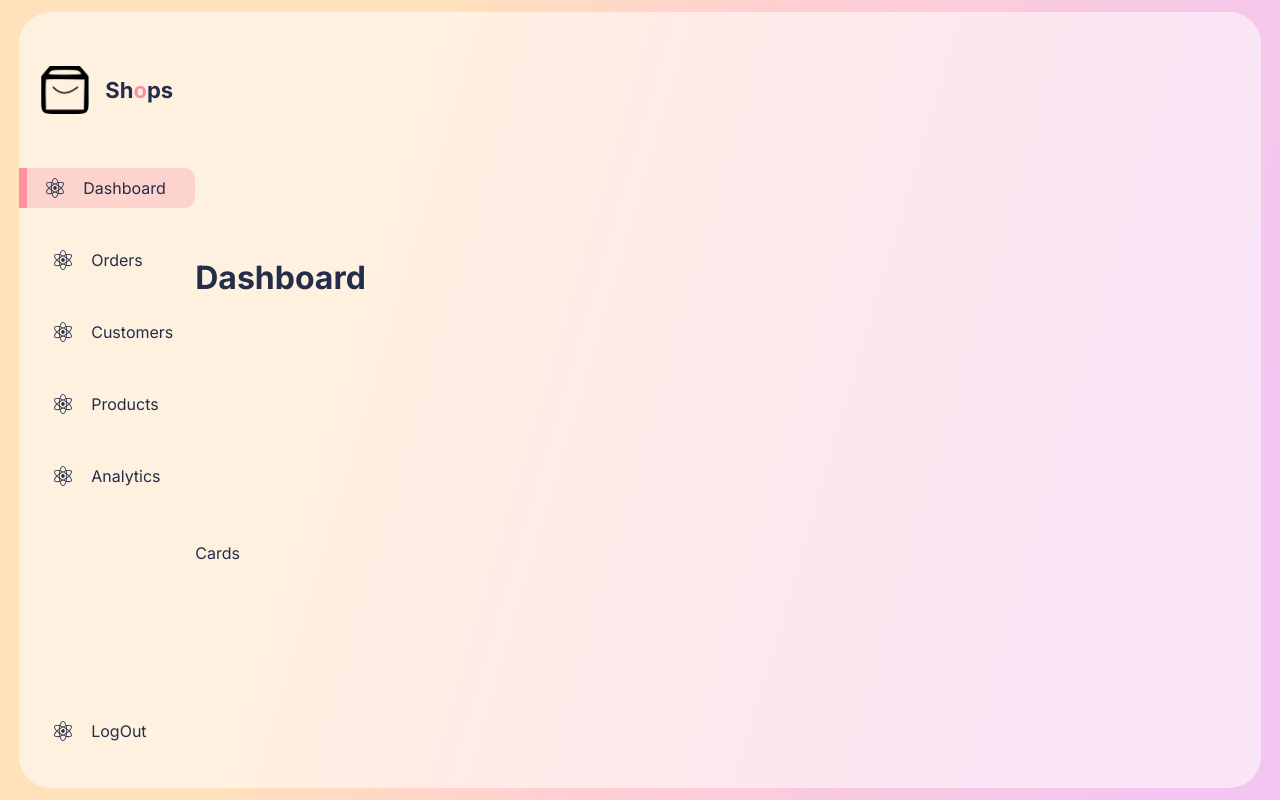
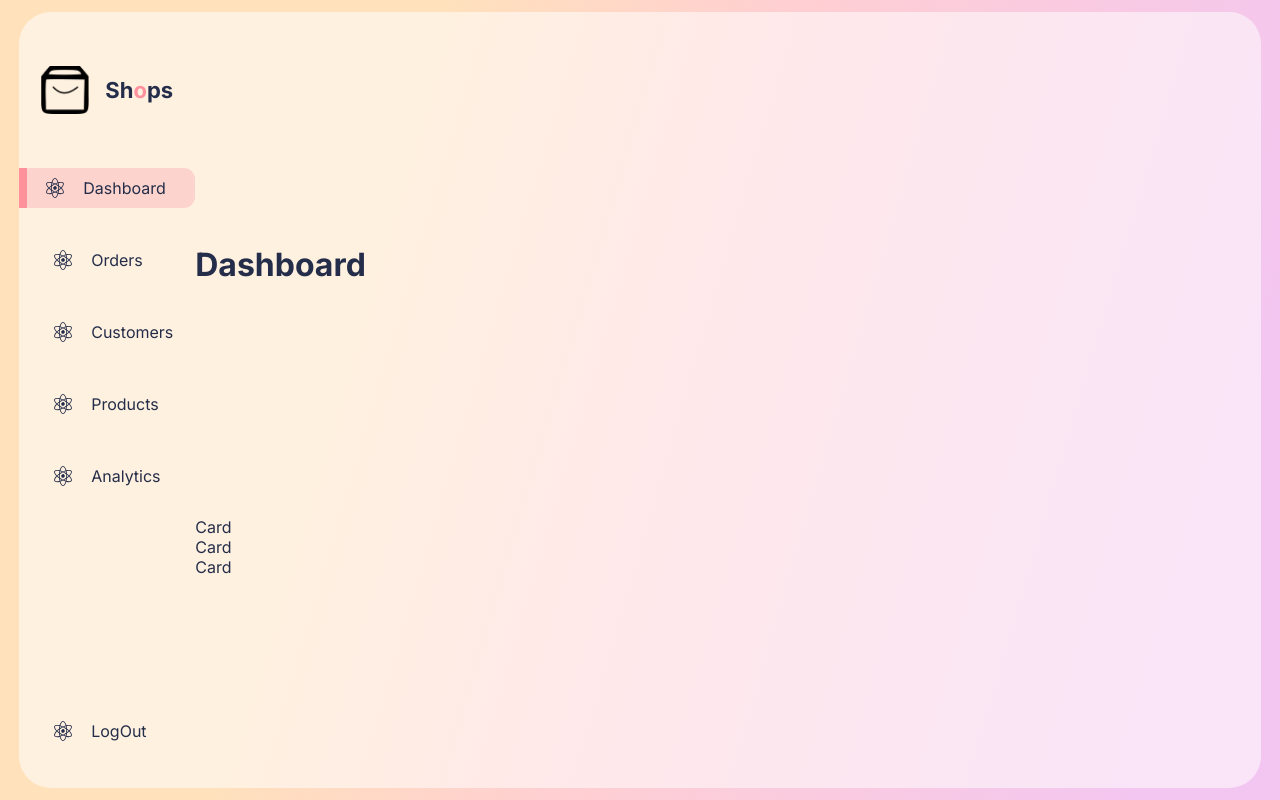
Before and after one commit to NamalTharindu97/Responsive-Admin-Panel, a React (Create React App) app: page / in a window 1280 px wide. Built offline with nearby package versions, Linux system fonts and the light colour scheme; a web font is replaced by a local one.

Commit message:
card component map method

```diff
--- /dev/null
+++ b/src/components/Card/Card.jsx
@@ -0,0 +1,8 @@
+import React from "react";
+import "./Card.css";
+
+const Card = () => {
+	return <div>Card</div>;
+};
+
+export default Card;
--- a/src/components/Cards/Cards.jsx
+++ b/src/components/Cards/Cards.jsx
@@ -1,8 +1,27 @@
 import React from "react";
 import "./Cards.css";
+import { CardData } from "../../data/Data";
+import Card from "../Card/Card";
 
 const Cards = () => {
-	return <div className="Cards">Cards</div>;
+	return (
+		<div className="Cards">
+			{CardData.map((item, id) => {
+				return (
+					<div className="parentContainer">
+						<Card
+							title={item.title}
+							color={item.color}
+							barValue={item.barValue}
+							value={item.value}
+							png={item.png}
+							series={item.series}
+						/>
+					</div>
+				);
+			})}
+		</div>
+	);
 };
 
 export default Cards;
```
Also changed, not shown: src/components/Card/Card.css (added).
